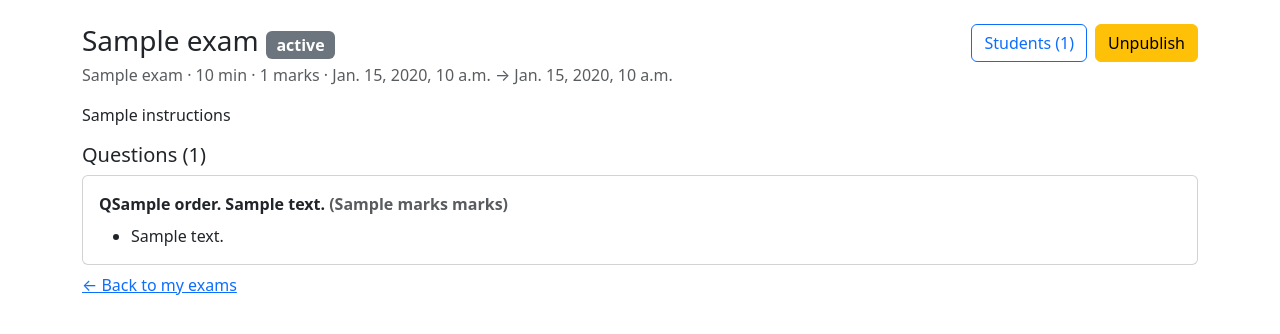
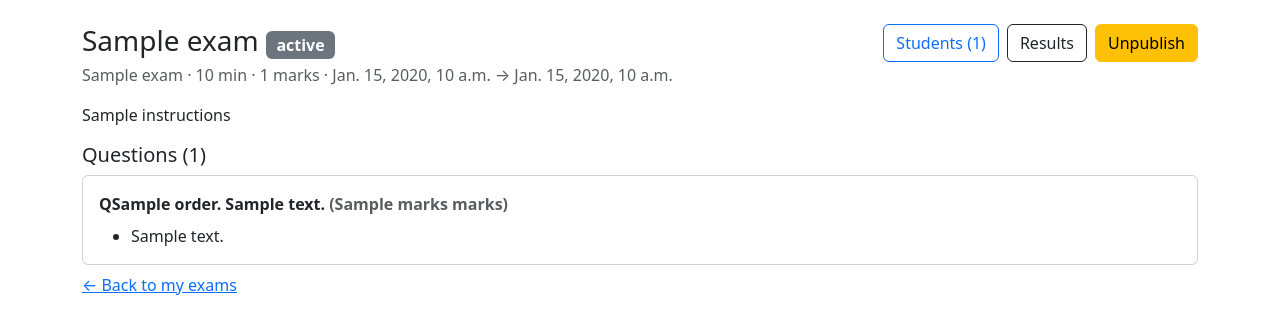
Before and after one commit to naywin-thukha/apex-exam-portal, a Django app: template exams/templates/exams/exam_detail.html in a window 1280 px wide. Shown: the part 56-390 px from the top of the page. Run offline with Django 5.2, Linux system fonts and the light colour scheme; the template is opened without the code that fills it: most values are stand-ins (such as "Sample title", 1, 10 or a date in 2020).

Commit message:
Result button add

```diff
--- a/exams/templates/exams/exam_detail.html
+++ b/exams/templates/exams/exam_detail.html
@@ -13,6 +13,7 @@
   </div>
     <div class="d-flex gap-2">
           <a class="btn btn-outline-primary" href="{% url 'exams:exam_students' exam.pk %}">Students ({{ exam.assignments.count }})</a>
+              <a class="btn btn-outline-dark" href="{% url 'exams:exam_results' exam.pk %}">Results</a>
     {% if is_draft %}
       <a class="btn btn-outline-secondary" href="{% url 'exams:exam_update' exam.pk %}">Edit</a>
       <form method="post" action="{% url 'exams:exam_publish' exam.pk %}">
```
